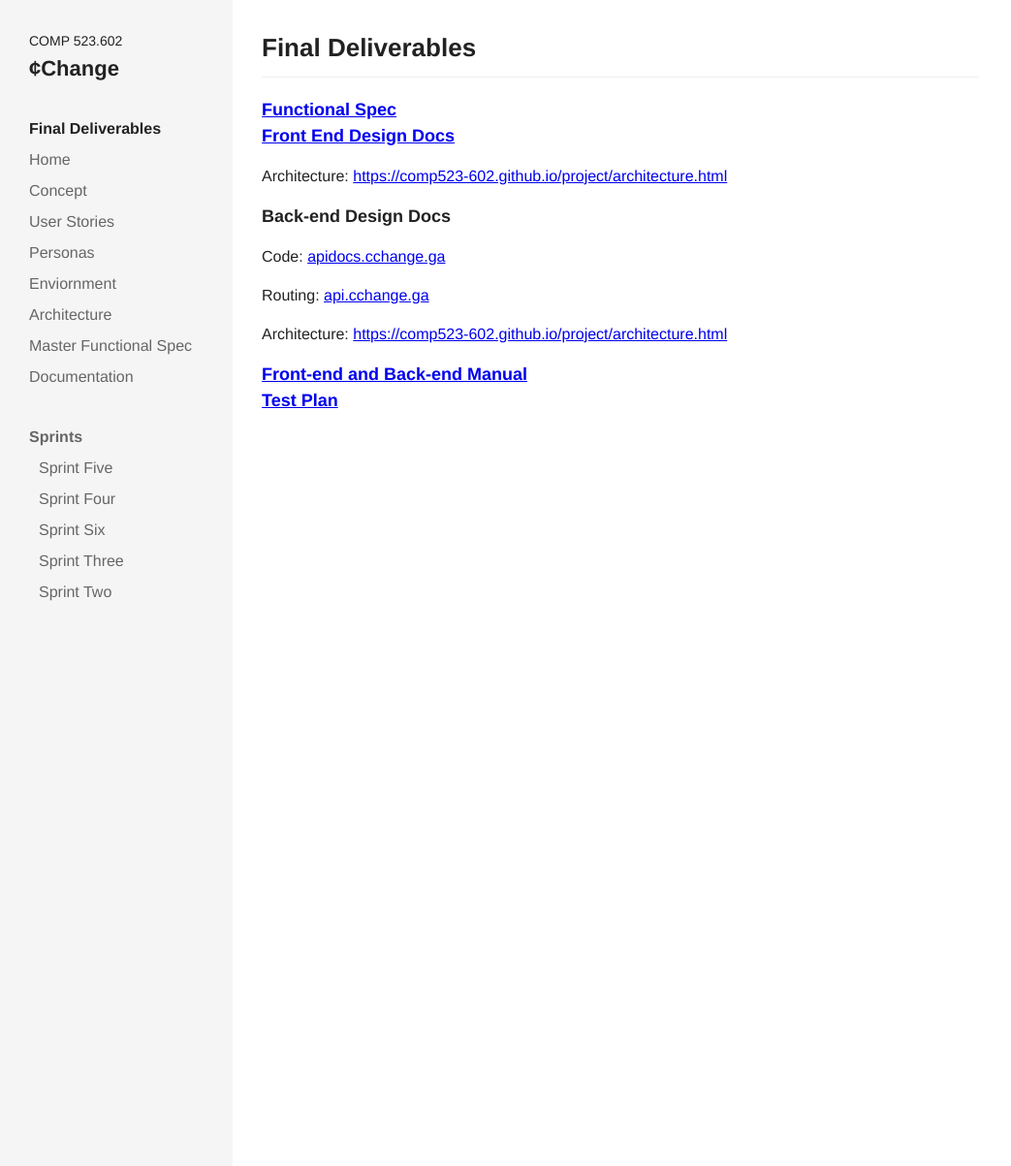
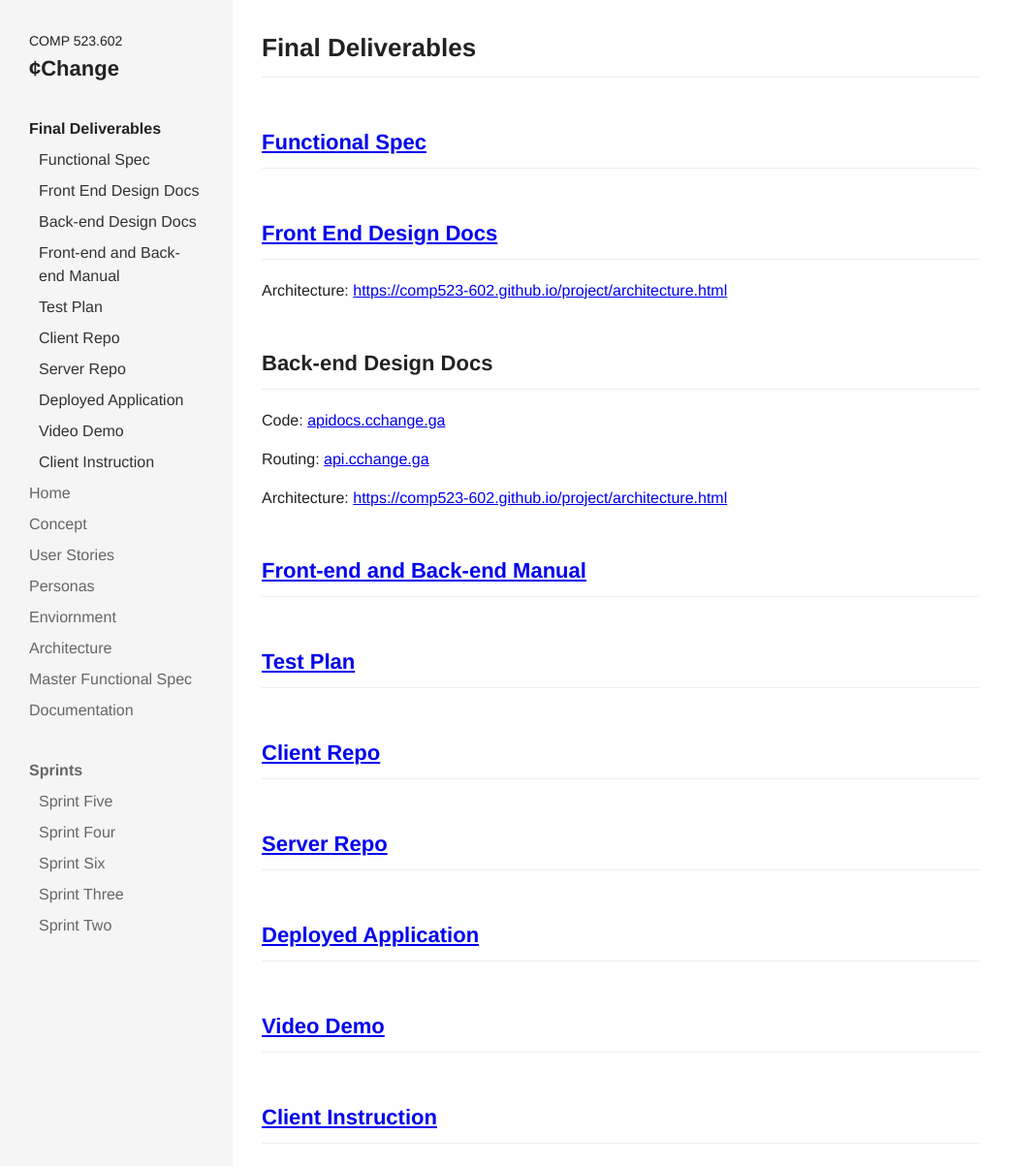
Before and after one commit to comp523-602/cchange-project, a Jekyll site: the page built from final-deliverables.markdown, in a window 1280 px wide and 1230 px high. Shown: the top 1203 px of the window at 97% size, without its empty margins (0-1043 px from the left). Built offline with Jekyll 4.4.1, drawn with Linux system fonts in a browser that asks for light colours; nearby versions of some CDN libraries; our own code applies the rules of GitHub Pages for plain Markdown files.

Commit message:
Updated Final Deliverables

```diff
--- a/final-deliverables.markdown
+++ b/final-deliverables.markdown
@@ -3,13 +3,13 @@ title: Final Deliverables
 date: 2017-12-13 13:20:00 -05:00
 ---
 
-### [Functional Spec](cchange.siteleaf.net/functional-spec.html)
+## [Functional Spec](cchange.siteleaf.net/functional-spec.html)
 
-### [Front End Design Docs](http://appdocs.cchange.ga)
+## [Front End Design Docs](http://appdocs.cchange.ga)
 
 Architecture: [https://comp523-602.github.io/project/architecture.html](https://comp523-602.github.io/project/architecture.html)
 
-### Back-end Design Docs
+## Back-end Design Docs
 
 Code: [apidocs.cchange.ga](http://apidocs.cchange.ga)
 
@@ -17,6 +17,16 @@ Routing: [api.cchange.ga](http://api.cchange.ga)
 
 Architecture: [https://comp523-602.github.io/project/architecture.html](https://comp523-602.github.io/project/architecture.html)
 
-### [Front-end and Back-end Manual ](https://comp523-602.github.io/project/documentation.html)
+## [Front-end and Back-end Manual ](https://comp523-602.github.io/project/documentation.html)
 
-### [Test Plan](https://comp523-602.github.io/project/sprints/sprint-six.html#test-plan)
+## [Test Plan](https://comp523-602.github.io/project/sprints/sprint-six.html#test-plan)
+
+## [Client Repo](https://github.com/comp523-602/cchange-app-v2)
+
+## [Server Repo](https://github.com/comp523-602/cchange-api)
+
+## [Deployed Application](www.cchange.ga)
+
+## [Video Demo](TBD)
+
+## [Client Instruction](TBD)
```
